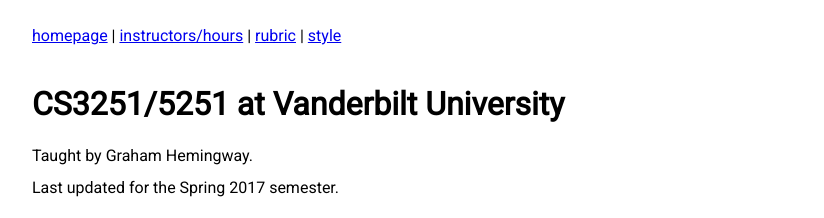
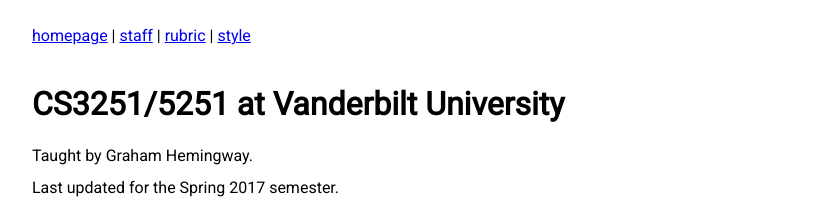
Before and after one commit to gbvandy/vuse-cs3251.github.io, a Jekyll site: the page built from index.md, in a window 1280 px wide. Shown: the top 218 px of the page, without its empty margins (224-1048 px from the left). Built offline with Jekyll 4.4.1, drawn with Linux system fonts in a browser that asks for light colours.

Commit message:
change links to be more concise

```diff
--- a/_config.yml
+++ b/_config.yml
@@ -22,7 +22,7 @@ github:
 
 navbar_links: [
   {"url": "/",                      "text": "homepage"},
-  {"url": "/instructors-and-hours", "text": "instructors/hours"},
+  {"url": "/instructors-and-hours", "text": "staff"},
   {"url": "/assignment-rubric",     "text": "rubric"},
   {"url": "/style-guidelines",      "text": "style"},
 ]
```
